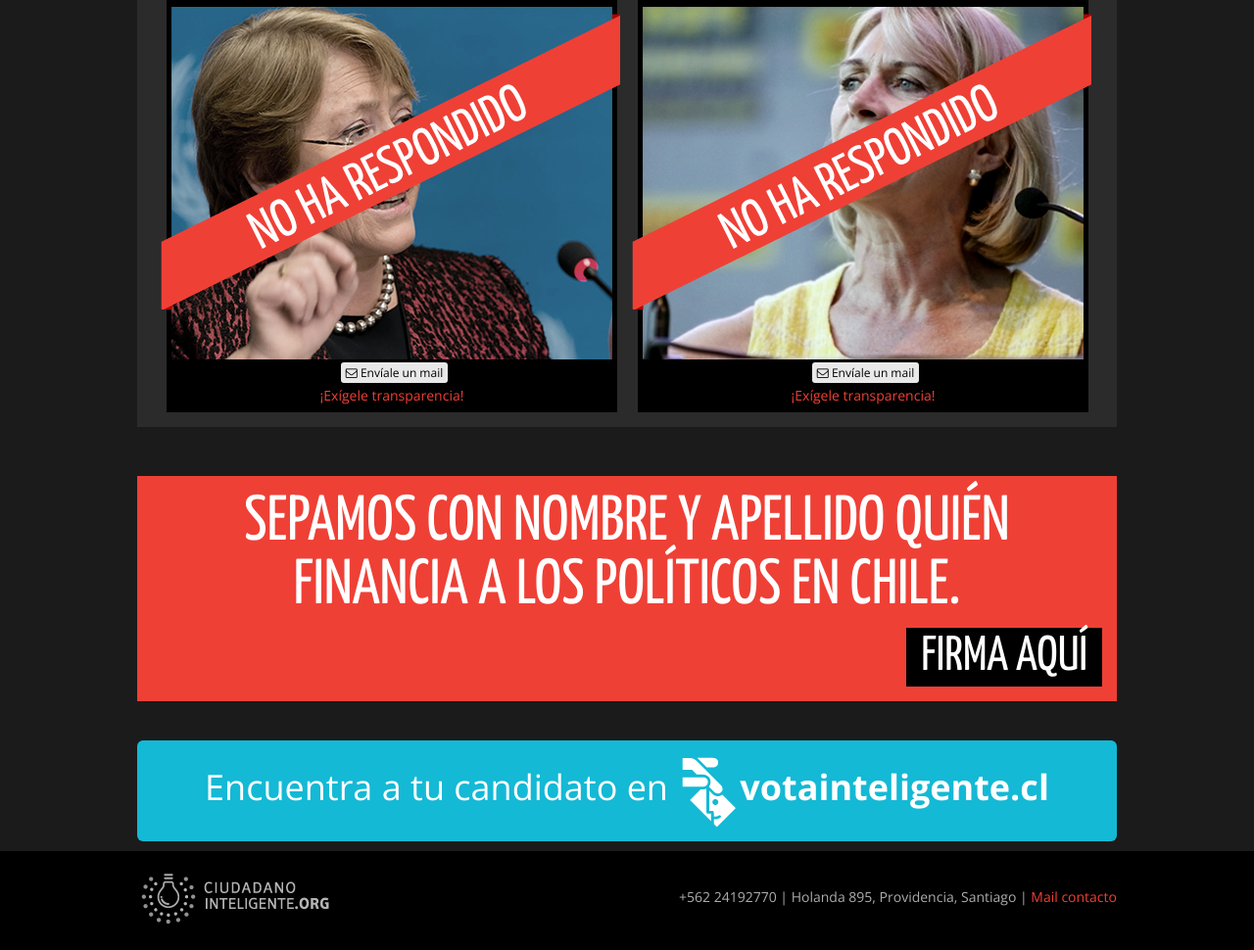
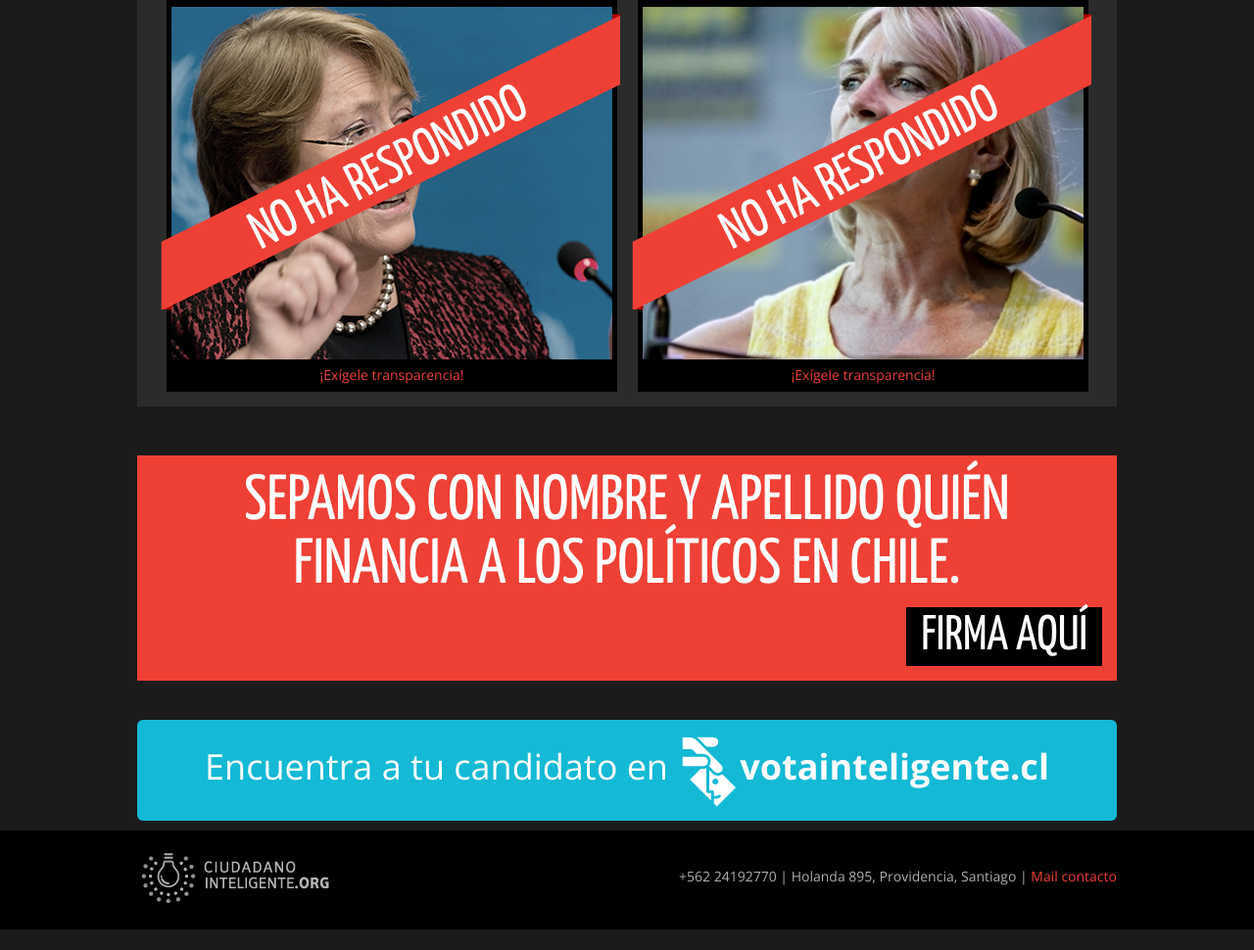
Before and after one commit to ciudadanointeligente/quien-te-financia, a Jekyll site: the page built from index.html, in a window 1280 px wide, cut to the strip 317-1287 px from the top of the page. Shown: the whole strip at 98% size. Built offline with Jekyll 4.4.1, drawn with Linux system fonts in a browser that asks for light colours; nearby versions of some CDN libraries; Markdown is read by kramdown in place of the engine named in the settings; comment, search, counter and statistics services are not loaded; after the commit the page ends 1266 px from its top, so only the background shows below that.

Commit message:
Saca mail.

```diff
--- a/_includes/ficha_home.html
+++ b/_includes/ficha_home.html
@@ -53,9 +53,9 @@
           <span class="oneAction">
             <a href="http://twitter.com/share" class="twitter-share-button" data-count="none" data-via="{{ site.twitter }}" data-text="Aún no sabemos quien financia al próximo Presidente de Chile. @{{post.c_twitter}} {{site.hashtag}}?" ></a>
           </span>
-          <span class="oneAction">
-            <a class="mailto" href="mailto:{{ post.public-email }}?subject=¿Quién te financia?&amp;body=Estimada%20candidata:%0A%0AQuisiera%20saber%20quién%20financia%20su%20campaña%20electoral.%20%0A%0AEn%20Chile,%20los%20vínculos%20del%20poder%20político%20constituyen%20una%20amenaza%20para%20la%20creación%20de%20políticas%20públicas%20que%20promuevan%20el%20interés%20general.%20Consideramos%20que%20la%20legislación%20es%20insuficiente.%0A%0AAyúdanos%20a%20cambiar%20las%20cosas%20y%20cuéntanos%20#QuienTeFinancia" target="_blank"><i class="fa fa-envelope-o"></i> Envíale un mail</a>
-          </span>
+<!--           <span class="oneAction">
+            <a class="mailto" href="mailto:{{ post.public-email }}?subject=¿Quién%20te%20financia?&amp;body=Estimada%20candidata:%0A%0AQuisiera%20saber%20quién%20financia%20su%20campaña%20electoral.%20%0A%0AEn%20Chile,%20los%20vínculos%20del%20poder%20político%20constituyen%20una%20amenaza%20para%20la%20creación%20de%20políticas%20públicas%20que%20promuevan%20el%20interés%20general.%20Consideramos%20que%20la%20legislación%20es%20insuficiente.%0A%0AAyúdanos%20a%20cambiar%20las%20cosas%20y%20cuéntanos%20#QuienTeFinancia" target="_blank"><i class="fa fa-envelope-o"></i> Envíale un mail</a>
+          </span> -->
       </div>
 
 
--- a/_posts/presidenciales/2013-05-01-matthei.markdown
+++ b/_posts/presidenciales/2013-05-01-matthei.markdown
@@ -12,7 +12,7 @@ featured-image: ../../images/post/matthei2.png
 gender: f
 
 c_twitter: Evelyn_2014
-public-email: informacionprogramatica@evelyn2014.cl
+public-email:
 
 extra_info_url: http://www.votainteligente.cl/election/presidencial/evelyn-matthei
 
```
